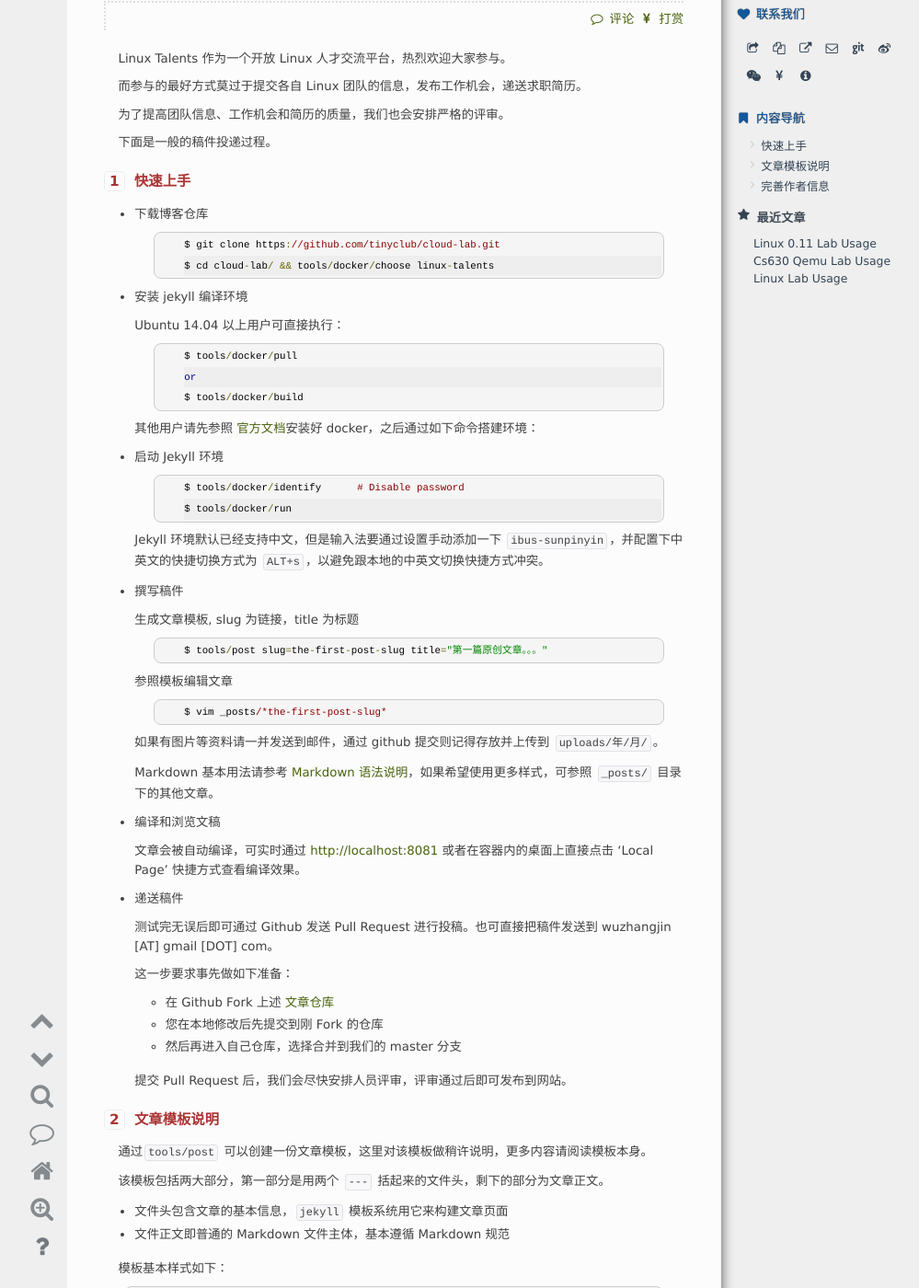
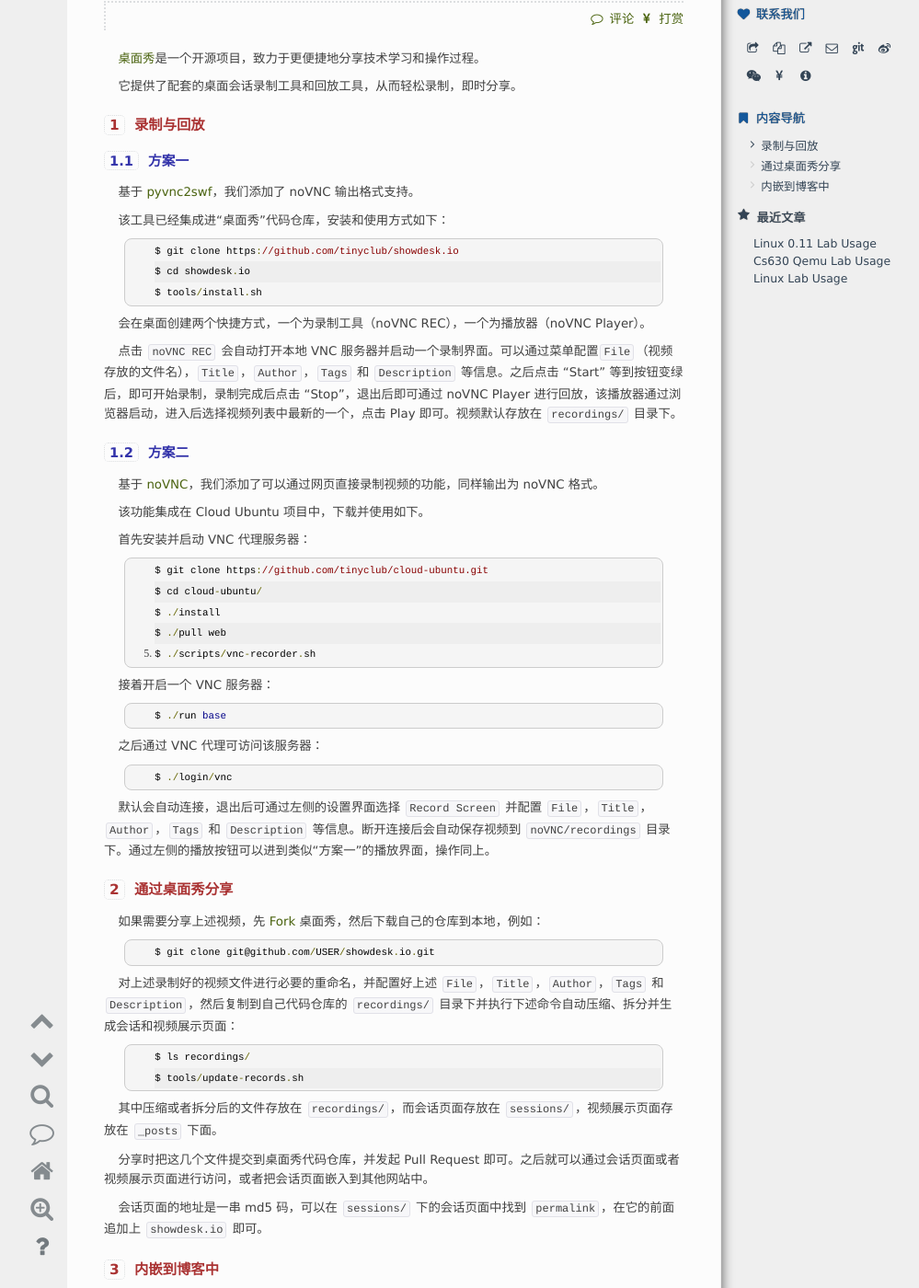
Before and after one commit to lzufalcon/showdesk.io, a Jekyll site: the page built from pages/post.md, in a window 1280 px wide and 1400 px high, scrolled down 209 px. Shown: the whole window at 92% size, without its empty margins (88-1087 px from the left). Built offline with Jekyll 4.4.1, drawn with Linux system fonts in a browser that asks for light colours; comment, search, counter and statistics services are not loaded; some of the changed text lies outside the part shown.

Commit message:
post: document how about record, play, share and embedded
Signed-off-by: Wu Zhangjin <wuzhangjin@gmail.com>

```diff
--- a/_includes/themes/tinylab.org/default.html
+++ b/_includes/themes/tinylab.org/default.html
@@ -85,7 +85,7 @@
     <section id="top-wrap-inner">
     <header id="top">
       <!-- Home Link -->
-      <a id="logo" href="{{ HOME_PATH }}" title="回到首页">T</a>
+      <a id="logo" href="{{ HOME_PATH }}" title="发现">S</a>
       <div id="search-box">
         {% include widgets/search_box %}
       </div>
--- a/_includes/widgets/home_button
+++ b/_includes/widgets/home_button
@@ -1,3 +1,3 @@
 <div id="home">
-  <a href="/index.html" title="首页"><i class="icon-large icon-fixed-width icon-home"></i></a>
+  <a href="/index.html" title="发现"><i class="icon-large icon-fixed-width icon-home"></i></a>
 </div>
--- a/_includes/widgets/navbar_list
+++ b/_includes/widgets/navbar_list
@@ -1,6 +1,6 @@
 <ul class="nav">
   <li id="home-link" {% if page.url == "/index.html" %} class="active"{% endif %}>
-    <a rel="bookmark" href="{{ HOME_PATH }}" title="首页">首页</a>
+    <a rel="bookmark" href="{{ HOME_PATH }}" title="发现">发现</a>
   </li>
   <li>
     <a href="http://tinylab.org" target="_blank" title="泰晓科技 -- 聚焦嵌入式 Linux - 追本溯源，见微知著！">泰晓</a>
--- a/pages/post.md
+++ b/pages/post.md
@@ -1,6 +1,6 @@
 ---
-title: 投稿
-tagline: 欢迎提交团队信息、工作机会、求职简历等
+title: 我的
+tagline: 录制并分享我的视频
 layout: page
 group: navigation
 highlight: true
@@ -8,142 +8,96 @@ permalink: /post/
 order: 30
 ---
 
-Linux Talents 作为一个开放 Linux 人才交流平台，热烈欢迎大家参与。
+[桌面秀][1]是一个开源项目，致力于更便捷地分享技术学习和操作过程。
 
-而参与的最好方式莫过于提交各自 Linux 团队的信息，发布工作机会，递送求职简历。
+它提供了配套的桌面会话录制工具和回放工具，从而轻松录制，即时分享。
 
-为了提高团队信息、工作机会和简历的质量，我们也会安排严格的评审。
+## 录制与回放
 
-下面是一般的稿件投递过程。
+### 方案一
 
-## 快速上手
+基于 [pyvnc2swf][2]，我们添加了 noVNC 输出格式支持。
 
-* 下载博客仓库
+该工具已经集成进“桌面秀”代码仓库，安装和使用方式如下：
 
-      $ git clone https://github.com/tinyclub/cloud-lab.git
-      $ cd cloud-lab/ && tools/docker/choose linux-talents
+    $ git clone https://github.com/tinyclub/showdesk.io
+    $ cd showdesk.io
+    $ tools/install.sh
 
-* 安装 jekyll 编译环境
+会在桌面创建两个快捷方式，一个为录制工具（noVNC REC），一个为播放器（noVNC Player）。
 
-  Ubuntu 14.04 以上用户可直接执行：
+点击 `noVNC REC` 会自动打开本地 VNC 服务器并启动一个录制界面。可以通过菜单配置`File`（视频存放的文件名），`Title`，`Author`，`Tags` 和 `Description` 等信息。
+之后点击 "Start" 等到按钮变绿后，即可开始录制，录制完成后点击 "Stop"，退出后即可通过 noVNC Player 进行回放，该播放器通过浏览器启动，进入后选择视频列表中最新的一个，点击 Play 即可。视频默认存放在 `recordings/` 目录下。
 
-      $ tools/docker/pull
-      or
-      $ tools/docker/build
+### 方案二
 
-  其他用户请先参照 [官方文档](https://docs.docker.com/engine/installation/linux/)安装好 docker，之后通过如下命令搭建环境：
+基于 [noVNC][3]，我们添加了可以通过网页直接录制视频的功能，同样输出为 noVNC 格式。
 
-* 启动 Jekyll 环境
+该功能集成在 Cloud Ubuntu 项目中，下载并使用如下。
 
-      $ tools/docker/identify      # Disable password
-      $ tools/docker/run
+首先安装并启动 VNC 代理服务器：
 
-  Jekyll 环境默认已经支持中文，但是输入法要通过设置手动添加一下 `ibus-sunpinyin`，并配置下中英文的快捷切换方式为 `ALT+s`，以避免跟本地的中英文切换快捷方式冲突。
+    $ git clone https://github.com/tinyclub/cloud-ubuntu.git
+    $ cd cloud-ubuntu/
+    $ ./install
+    $ ./pull web
+    $ ./scripts/vnc-recorder.sh
 
-* 撰写稿件
+接着开启一个 VNC 服务器：
 
-  生成文章模板, slug 为链接，title 为标题
+    $ ./run base
 
-      $ tools/post slug=the-first-post-slug title="第一篇原创文章。。。"
+之后通过 VNC 代理可访问该服务器：
 
-  参照模板编辑文章
+    $ ./login/vnc
 
-      $ vim _posts/*the-first-post-slug*
+默认会自动连接，退出后可通过左侧的设置界面选择 `Record Screen` 并配置 `File`，`Title`，`Author`，`Tags` 和 `Description` 等信息。断开连接后会自动保存视频到 `noVNC/recordings` 目录下。通过左侧的播放按钮可以进到类似“方案一”的播放界面，操作同上。
 
-  如果有图片等资料请一并发送到邮件，通过 github 提交则记得存放并上传到 `uploads/年/月/`。
+## 通过桌面秀分享
 
-  Markdown 基本用法请参考 [Markdown 语法说明][2]，如果希望使用更多样式，可参照 `_posts/` 目录下的其他文章。
+如果需要分享上述视频，先 [Fork][4] 桌面秀，然后下载自己的仓库到本地，例如：
 
-* 编译和浏览文稿
+    $ git clone git@github.com/USER/showdesk.io.git
 
-  文章会被自动编译，可实时通过 <http://localhost:8081> 或者在容器内的桌面上直接点击 'Local Page' 快捷方式查看编译效果。
+对上述录制好的视频文件进行必要的重命名，并配置好上述 `File`，`Title`，`Author`，`Tags` 和 `Description`，然后复制到自己代码仓库的 `recordings/` 目录下并执行下述命令自动压缩、拆分并生成会话和视频展示页面：
 
-* 递送稿件
+    $ ls recordings/
+    $ tools/update-records.sh
 
-  测试完无误后即可通过 Github 发送 Pull Request 进行投稿。也可直接把稿件发送到 wuzhangjin [AT] gmail [DOT] com。
+其中压缩或者拆分后的文件存放在 `recordings/`，而会话页面存放在 `sessions/`，视频展示页面存放在 `_posts` 下面。
 
-  这一步要求事先做如下准备：
+分享时把这几个文件提交到桌面秀代码仓库，并发起 Pull Request 即可。之后就可以通过会话页面或者视频展示页面进行访问，或者把会话页面嵌入到其他网站中。
 
-    * 在 Github Fork 上述 [文章仓库][1]
-    * 您在本地修改后先提交到刚 Fork 的仓库
-    * 然后再进入自己仓库，选择合并到我们的 master 分支
+会话页面的地址是一串 md5 码，可以在 `sessions/` 下的会话页面中找到 `permalink`，在它的前面追加上 `showdesk.io` 即可。
 
-  提交 Pull Request 后，我们会尽快安排人员评审，评审通过后即可发布到网站。
+## 内嵌到博客中
 
-## 文章模板说明
+也可以在桌面秀最终生成的视频展示页面中找到这样的内容，可以把它嵌入到任何网站中：
 
-通过`tools/post` 可以创建一份文章模板，这里对该模板做稍许说明，更多内容请阅读模板本身。
+    <iframe src="http://showdesk.io/50bc346f53a19b4d1f813b428b0b7b49/?f=1" width="100%" marginheight="0" marginwidth="0" frameborder="0" scrolling="no" border="0" allowfullscreen></iframe>
 
-该模板包括两大部分，第一部分是用两个 `---` 括起来的文件头，剩下的部分为文章正文。
+如果要自适应视频大小，可以使用 [iframeresizer][5]，在网页中加入如下代码即可：
 
-* 文件头包含文章的基本信息，`jekyll` 模板系统用它来构建文章页面
-* 文件正文即普通的 Markdown 文件主体，基本遵循 Markdown 规范
+    <script type="text/javascript" src="https://raw.githubusercontent.com/davidjbradshaw/iframe-resizer/master/js/iframeResizer.min.js"></script>
+    <script>
+    function resize_iframe() {
+        iFrameResize({
+                log: false,
+                autoResize: true,
+                interval: -1,
+                minHeight: 300,
+                heightCalculationMethod: "lowestElement",
+        });
+    }
 
-模板基本样式如下：
+    $(document).ready(function () {
+      resize_iframe();
+      $('iframe').iframeAutoHeight({debug: false});
+    });
+    </script>
 
-    ---
-    layout: post
-    author: "Your Name"
-    title: "new post"
-    permalink: /new-post-slug/
-    description: "summary"
-    category:
-      - category1
-      - category2
-    tags:
-      - tag1
-      - tag2
-    ---
-
-
-    > By YOUR NICK NAME of TinyLab.org
-    > 2015-09-21
-
-
-
-    文章正文
-
-
-
-
-模板文件头中的关键字大部分为 `jekyll` 默认支持，我们加入了少许关键字，这里一并说明：
-
-| 关键字 | 说明              |  备注     |
-|:------:|-------------------|---------------|
-|layout  | 文章均为 post     | **必须**
-|author  | 作者名，同 `_data/people.yml` | **必须**
-|title   | 标题名，支持中、英文      | **必须**
-|permalink| 英文短链接，不能包含中文 | **必须**
-|tagline  | 子标题/副标题            | 可选
-|description| 文章摘要              | 可选
-|album      | 所属文章系列/专题     | 可选
-|group      | 默认 original，可选 translation, news, resume or jobs, 详见 `_data/groups.yml` | 可默认
-|category   | 分类，每行1个，至少1个，必须在`_data/categories.yml` | **必须**
-|tags       | 标签，每行1个，至少1个，至多5个 | **必须**
-
-## 完善作者信息
-
-为了方便读者和潜在合作伙伴联系到您，请参考如下表格在 `_data/people.yml` 中编辑作者信息并发送 Pull Request 入库。
-
-更多信息说明如下，以网站帐号 `admin` 为例，即 `_data/people.yml` 中左侧的 `admin:`：
-
-|属性    |   属性值      |  说明                    |
-|:------:|:-------------:|--------------------------|
-|name    | 泰晓科技      | 对应中文名或者全名
-|nickname| tinylab       | 网络昵称或者英文名
-|archive | true          | 展示作者所有文章
-|article | true          | 生成当前文章二维码，手机可扫码阅读
-|site    | tinylab.org   | 作者个人站点地址，请不要写 `http://` 头
-|email   | xxx@gmail.com | 作者邮箱
-|github  | tinyclub             | 作者 github 帐号
-|weibo   | tinylaborg           | 新浪微博帐号，务必事先配好短域名，否则须用 `u/xxx`
-|weibo-qrcode  | false          | 新浪微博二维码，本站可自动生成，请保留为false
-|wechat        | tinylab-org    | 微信或者公众号
-|wechat-qrcode | true           | 暂时无法自动生成，需要显示二维码必须先生成一份传到 `images/wechat`，并以 `wechat` 帐号命名，该项为 true
-|sponsor       | weixin-pay-admin-9.68 | 如希望获得打赏，请命名二维码图片为：weixin-pay-*author*-*money*
-|sponsor-qrcode| true                  | 图片请存到 `images/sponsor` 并设该项为 true
-|info          | ...                   | 建议介绍专业、兴趣、特长等，如较多，请用 `;` 分割，以便自动分段展示
-|--------------|-----------------------|----------------|
-
- [1]: https://github.com/linux-talents/linux-talents.github.io.git
- [2]: http://wowubuntu.com/markdown/
+[1]: https://github.com/tinyclub/showdesk.io
+[2]: https://github.com/tinyclub/pyvnc2swf
+[3]: https://github.com/novnc/noVNC
+[4]: https://github.com/tinyclub/showdesk.io#fork-destination-box
+[5]: https://github.com/davidjbradshaw/iframe-resizer
```
